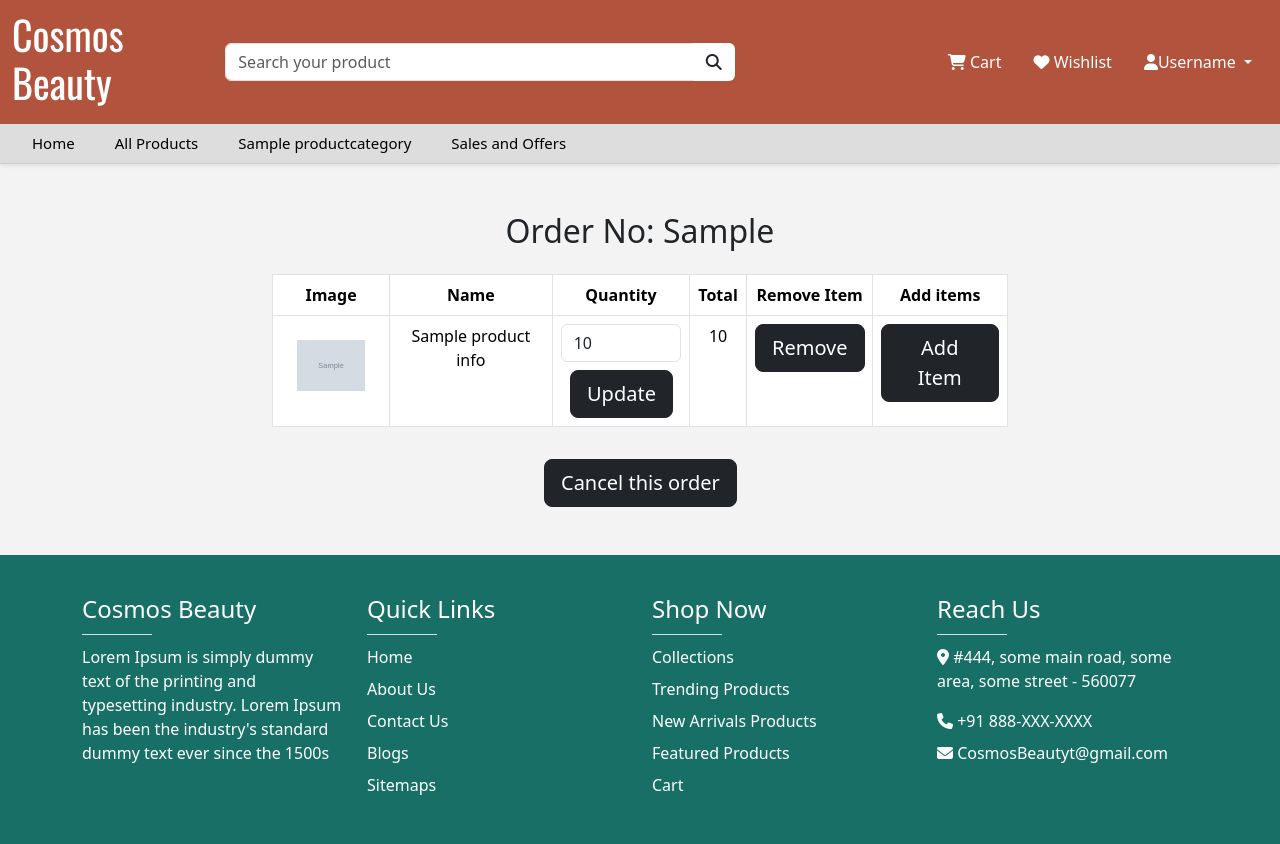
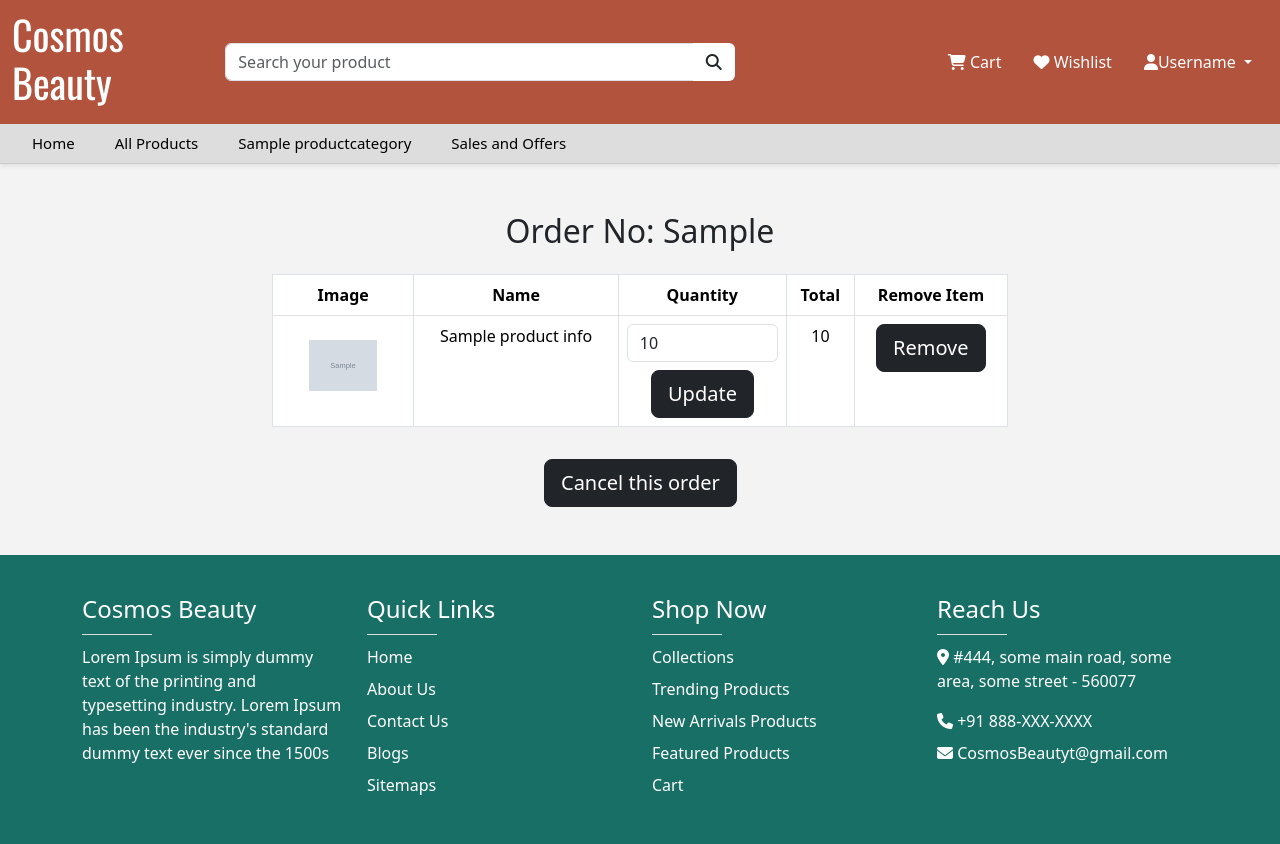
Before and after one commit to MBilalQureshi/Cosmos-beauty-pp4, a Django app: template templates/my_orders.html in a window 1280 px wide. Shown: the top 844 px of the page. Run offline with Django 4.2, Linux system fonts and the light colour scheme; the template is opened without the code that fills it: most values are stand-ins (such as "Sample title", 1, 10 or a date in 2020); grey boxes marked "Sample" are stand-in pictures; some libraries are stand-ins or nearby versions.

Commit message:
Update order template

```diff
--- a/templates/my_orders.html
+++ b/templates/my_orders.html
@@ -17,7 +17,6 @@
                                     <th scope="col">Quantity</th>
                                     <th scope="col">Total</th>
                                     <th scope="col">Remove Item</th>
-                                    <th scope="col">Add items</th>
                                 </tr>
                             </thead>
                             <tbody>
@@ -47,9 +46,6 @@
                                                 <a href="/remove-product/{{ product_key }}/{{ form_instance.instance.prod_total }}/{{ form_instance.instance.product_info.id }}" class="hvr-sweep-to-right btn btn-dark btn-lg">Remove</a>
                                             {% endif %}
                                         </td>
-                                        <td>
-                                            <a href="/cancel-order/{{ product_key }}" class="hvr-sweep-to-right btn btn-dark btn-lg">Add Item</a>
-                                        </td>
                                     </tr>
                                 {% endfor %}
                             </tbody>
```
